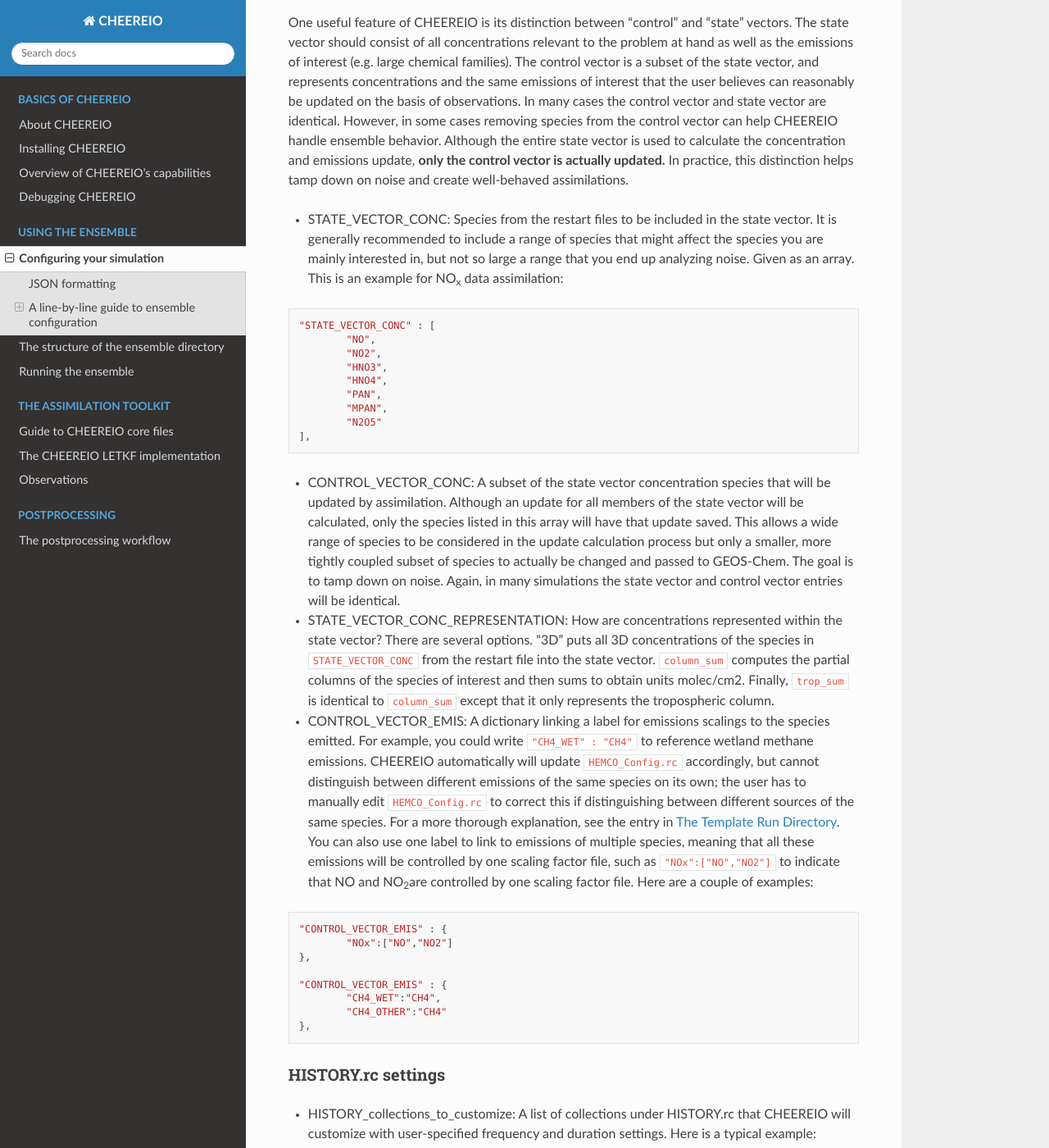
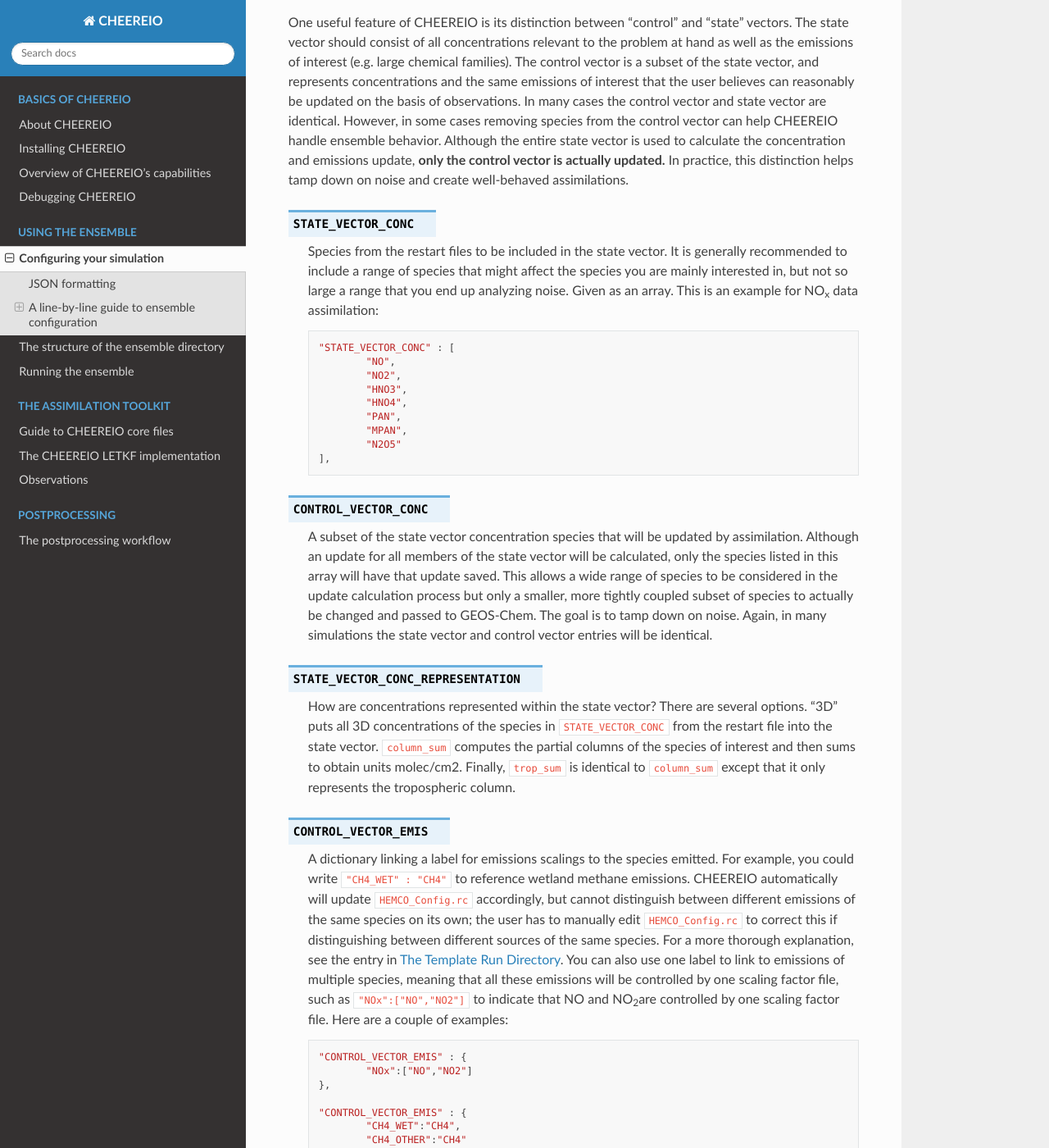
Before and after one commit to drewpendergrass/CHEEREIO, a Sphinx documentation site: the page built from docs/The-ensemble-configuration-file.rst, in a window 1280 px wide and 1400 px high, scrolled down 9408 px. Shown: the whole window at 82% size. Built offline with Sphinx 7.4.7 and the Read the Docs theme 2.0.0, drawn with Linux system fonts in a browser that asks for light colours; part of the change alters nothing that is shown.

```diff
--- a/docs/The-ensemble-configuration-file.rst
+++ b/docs/The-ensemble-configuration-file.rst
@@ -295,32 +295,43 @@ Species in state/control vectors
 
 One useful feature of CHEEREIO is its distinction between "control" and "state" vectors. The state vector should consist of all concentrations relevant to the problem at hand as well as the emissions of interest (e.g. large chemical families). The control vector is a subset of the state vector, and represents concentrations and the same emissions of interest that the user believes can reasonably be updated on the basis of observations. In many cases the control vector and state vector are identical. However, in some cases removing species from the control vector can help CHEEREIO handle ensemble behavior. Although the entire state vector is used to calculate the concentration and emissions update, **only the control vector is actually updated.** In practice, this distinction helps tamp down on noise and create well-behaved assimilations.
 
-* STATE_VECTOR_CONC: Species from the restart files to be included in the state vector. It is generally recommended to include a range of species that might affect the species you are mainly interested in, but not so large a range that you end up analyzing noise. Given as an array. This is an example for NO\ :sub:`x` data assimilation:
-::
+.. option:: STATE_VECTOR_CONC
 
-	"STATE_VECTOR_CONC" : [
-		"NO",
-		"NO2",
-		"HNO3",
-		"HNO4",
-		"PAN",
-		"MPAN",
-		"N2O5"
-	],
+	Species from the restart files to be included in the state vector. It is generally recommended to include a range of species that might affect the species you are mainly interested in, but not so large a range that you end up analyzing noise. Given as an array. This is an example for NO\ :sub:`x` data assimilation:
+	::
 
-* CONTROL_VECTOR_CONC: A subset of the state vector concentration species that will be updated by assimilation. Although an update for all members of the state vector will be calculated, only the species listed in this array will have that update saved. This allows a wide range of species to be considered in the update calculation process but only a smaller, more tightly coupled subset of species to actually be changed and passed to GEOS-Chem. The goal is to tamp down on noise. Again, in many simulations the state vector and control vector entries will be identical.
-* STATE_VECTOR_CONC_REPRESENTATION: How are concentrations represented within the state vector? There are several options. "3D" puts all 3D concentrations of the species in ``STATE_VECTOR_CONC`` from the restart file into the state vector. ``column_sum`` computes the partial columns of the species of interest and then sums to obtain units molec/cm2. Finally, ``trop_sum`` is identical to ``column_sum`` except that it only represents the tropospheric column.
-* CONTROL_VECTOR_EMIS: A dictionary linking a label for emissions scalings to the species emitted. For example, you could write ``"CH4_WET" : "CH4"`` to reference wetland methane emissions. CHEEREIO automatically will update ``HEMCO_Config.rc`` accordingly, but cannot distinguish between different emissions of the same species on its own; the user has to manually edit ``HEMCO_Config.rc`` to correct this if distinguishing between different sources of the same species. For a more thorough explanation, see the entry in :ref:`Template`. You can also use one label to link to emissions of multiple species, meaning that all these emissions will be controlled by one scaling factor file, such as ``"NOx":["NO","NO2"]`` to indicate that NO and NO\ :sub:`2`\ are controlled by one scaling factor file. Here are a couple of examples:
-::
+		"STATE_VECTOR_CONC" : [
+			"NO",
+			"NO2",
+			"HNO3",
+			"HNO4",
+			"PAN",
+			"MPAN",
+			"N2O5"
+		],
 
-	"CONTROL_VECTOR_EMIS" : {
-		"NOx":["NO","NO2"]
-	},
 
-	"CONTROL_VECTOR_EMIS" : {
-		"CH4_WET":"CH4",
-		"CH4_OTHER":"CH4"
-	},
+.. option:: CONTROL_VECTOR_CONC
+
+	A subset of the state vector concentration species that will be updated by assimilation. Although an update for all members of the state vector will be calculated, only the species listed in this array will have that update saved. This allows a wide range of species to be considered in the update calculation process but only a smaller, more tightly coupled subset of species to actually be changed and passed to GEOS-Chem. The goal is to tamp down on noise. Again, in many simulations the state vector and control vector entries will be identical.
+
+.. option:: STATE_VECTOR_CONC_REPRESENTATION
+
+	How are concentrations represented within the state vector? There are several options. "3D" puts all 3D concentrations of the species in ``STATE_VECTOR_CONC`` from the restart file into the state vector. ``column_sum`` computes the partial columns of the species of interest and then sums to obtain units molec/cm2. Finally, ``trop_sum`` is identical to ``column_sum`` except that it only represents the tropospheric column.
+
+.. option:: CONTROL_VECTOR_EMIS
+
+	A dictionary linking a label for emissions scalings to the species emitted. For example, you could write ``"CH4_WET" : "CH4"`` to reference wetland methane emissions. CHEEREIO automatically will update ``HEMCO_Config.rc`` accordingly, but cannot distinguish between different emissions of the same species on its own; the user has to manually edit ``HEMCO_Config.rc`` to correct this if distinguishing between different sources of the same species. For a more thorough explanation, see the entry in :ref:`Template`. You can also use one label to link to emissions of multiple species, meaning that all these emissions will be controlled by one scaling factor file, such as ``"NOx":["NO","NO2"]`` to indicate that NO and NO\ :sub:`2`\ are controlled by one scaling factor file. Here are a couple of examples:
+	::
+
+		"CONTROL_VECTOR_EMIS" : {
+			"NOx":["NO","NO2"]
+		},
+
+		"CONTROL_VECTOR_EMIS" : {
+			"CH4_WET":"CH4",
+			"CH4_OTHER":"CH4"
+		},
 
 
 HISTORY.rc settings
```
